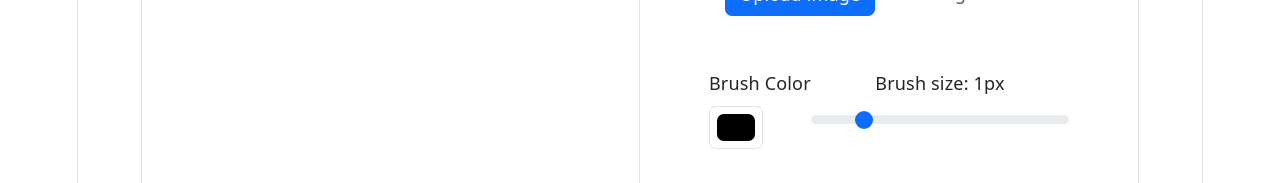
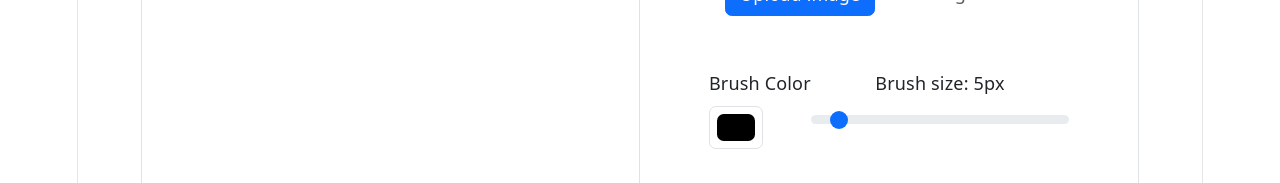
Before and after one commit to chiragmahajan3101/DemoImageCoordinateTracker, a React (Vite) app: page / in a window 1280 px wide. Shown: the part 295-478 px from the top of the page. Built offline with nearby package versions, Linux system fonts and the light colour scheme.

Commit message:
added states and UI display for brush properties

```diff
--- a/src/pages/CoordinateTracker/trackerUsingBSP.tsx
+++ b/src/pages/CoordinateTracker/trackerUsingBSP.tsx
@@ -6,6 +6,10 @@ export default function trackerUsingBSP() {
   const [imageName, setImageName] = useState('');
   //State to store if image is uploaded or not for canvas visibility
   const [hasImage, setHasImage] = useState(false);
+  //State to store selected color for brush
+  const [brushColor, setBrushColor] = useState("#00000");
+  // State to store brush size to draw
+  const [brushSize, setBrushSize] = useState(5);
 
 
   function uploadImage(event: React.ChangeEvent<HTMLInputElement>) {
@@ -89,11 +93,13 @@ export default function trackerUsingBSP() {
                   id="brush-color"
                   type="color"
                   className="form-control form-control-color"
+                  value={brushColor}
+                  onChange={(event) => setBrushColor(event?.target.value)}
                 />
               </div>
               <div className="brush-size-input">
                 <label htmlFor="brush-size" className="form-label">
-                  Brush size: 1px
+                  Brush size: {brushSize}px
                 </label>
 
                 <input
@@ -102,7 +108,8 @@ export default function trackerUsingBSP() {
                   className="form-range"
                   min="1"
                   max="50"
-                  value={10}
+                  value={brushSize}
+                  onChange={(event) => setBrushSize(Number(event.target.value))}
                 />
               </div>
             </div>
```
